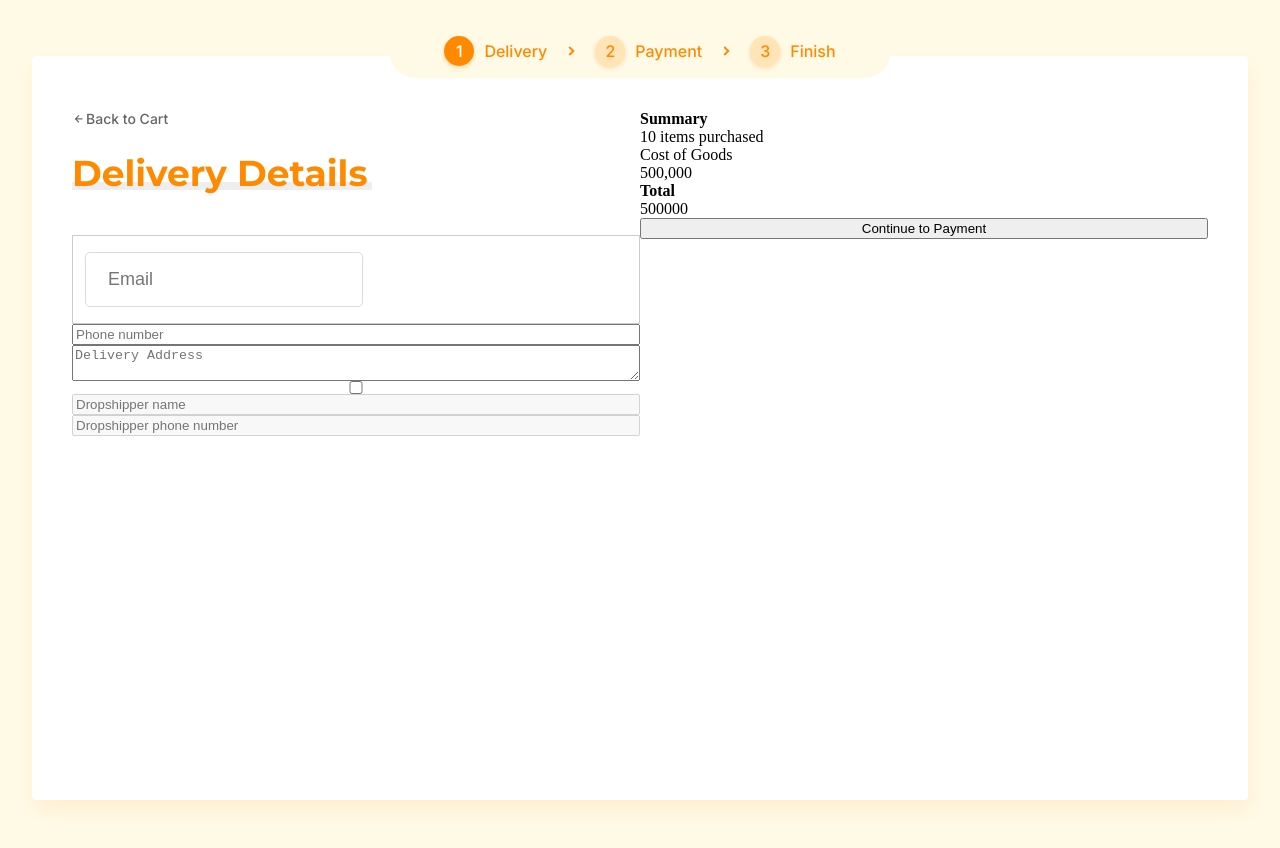
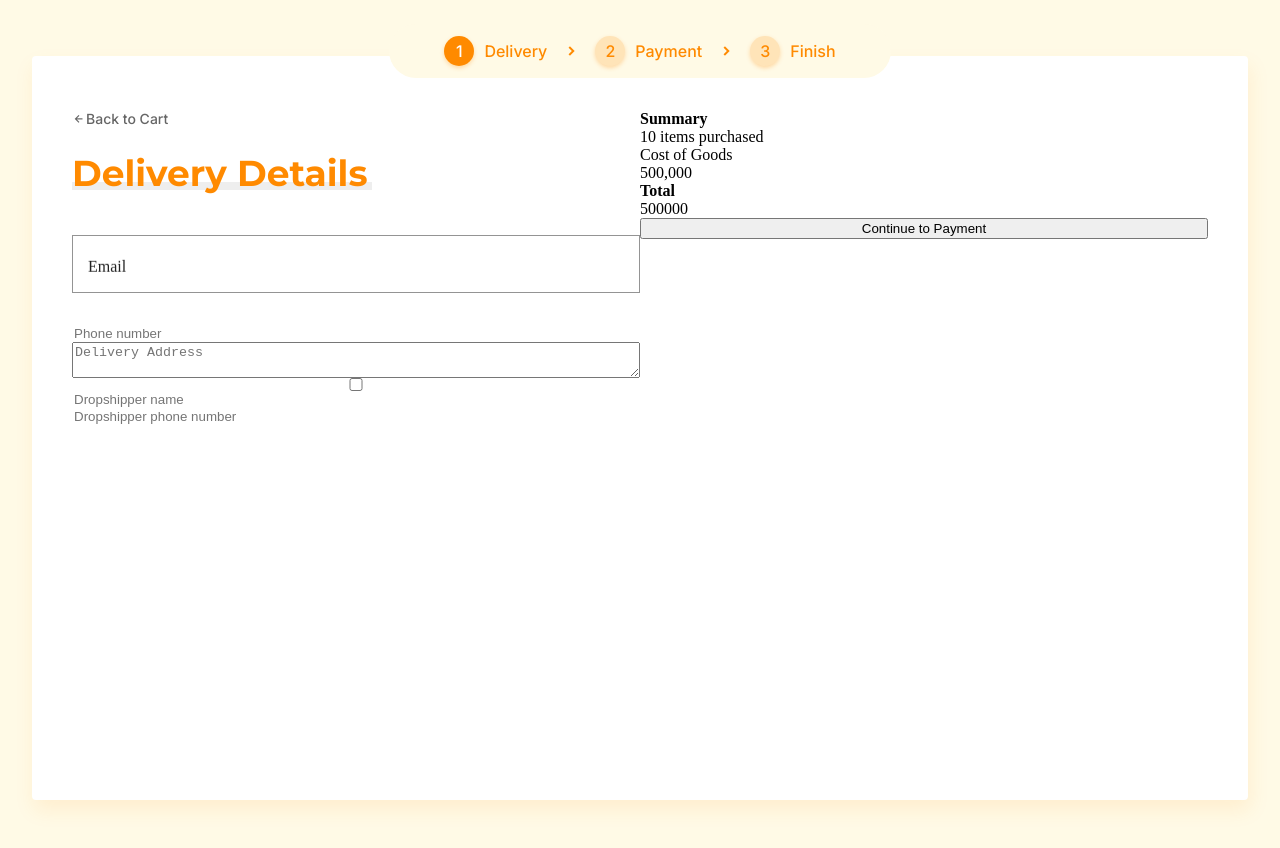
Before and after one commit to alfianahar/jakmall-test, a React (Vite) app: page / in a window 1280 px wide. Shown: the top 848 px of the page. Built offline with nearby package versions, Linux system fonts and the light colour scheme.

Commit message:
test button

```diff
--- a/src/App.jsx
+++ b/src/App.jsx
@@ -46,8 +46,8 @@ function App() {
         <Form next={next} isLastStep={isLastStep}>
           <MainContainer>
             {!isLastStep && (
-              <BackPageButton type="button" onClick={back}>
-                <i class='bx bx-left-arrow-alt'></i>
+              <BackPageButton back={back}>
+                <i className='bx bx-left-arrow-alt'></i>
                 Back to {backPageStep[currentStepIndex]}
               </BackPageButton>
             )}
--- a/src/components/BackPageButton.jsx
+++ b/src/components/BackPageButton.jsx
@@ -17,10 +17,10 @@ const BackButton = styled.button`
 `;
 
 
-const BackPageButton = ({ title, children }) => {
+const BackPageButton = ({ title, children, back }) => {
 
     return (
-        <BackButton>
+        <BackButton type="button" onClick={back}>
             {children}
         </BackButton>
     );
--- a/src/components/Input.jsx
+++ b/src/components/Input.jsx
@@ -2,74 +2,42 @@ import React from "react";
 import styled from "styled-components";
 
 const InputContainer = styled.div`
-  background: #FFFFFF;
-  border: 1px solid #CCCCCC;
-  padding: 1rem .75rem;
+  width: 100%;
+  height: 60px;
+  background-color: #fff;
+  border: 1px solid #ccc;
+  border-radius: 4px;
+  position: relative;
 `;
 
 const Label = styled.label`
-  font-family: 'Inter';
-  font-style: normal;
-  font-weight: 500;
-  font-size: 13px;
-  line-height: 16px;
-  color: #000000;
-  mix-blend-mode: normal;
-  opacity: 0.4;
-  font-family: 'Inter';
+  position: absolute;
+  left: 20px;
+  top: 20px;
+  font-size: 14px;
+  color: #ccc;
+  pointer-events: none;
+  transition: all 0.2s ease-out;
 `;
 
-const InputLabel = styled.label`
-width: 100%;
-  color: #8d8d8d;
-  position: absolute;
-  top: 27px;
-  left: 55px;
-  background: #ffffff;
-  transition: 300ms;
-  transform: translate(-50%, -50%);
-`;
-
-
 const InputField = styled.input`
+  width: 100%;
+  height: 100%;
+  font-size: 18px;
+  border: none;
   outline: none;
-  padding: 16px 22px;
-  border: 1px solid #dadce0;
-  font-size: 18px;
-  border-radius: 5px;
-
-  &:focus
-  {
-    border: 2px solid royalblue;
-  }
-
-  &:valid + ${InputLabel}
-  {
-    top: -1px;
-    padding: 0 3px;
-    font-size:14px;
-    color: #8d8d8d;
-  }
-
-  &:focus + ${InputLabel}
-  {
-    top: -1px;
-    padding: 0 3px;
-    font-size:14px;
-    color: royalblue;
-    transition: 300ms;
+  &:focus + ${Label} {
+    top: 10px;
+    font-size: 12px;
+    color: #333;
   }
 `;
 
-
-const Input = ({ label, children, ...rest }) => {
-  console.log(rest)
+const Input = ({ label, ...rest }) => {
   return (
     <InputContainer>
       <InputField {...rest} />
-      <InputLabel>
-        {label}
-      </InputLabel>
+      <Label htmlFor="input-field">{label}</Label>
     </InputContainer>
   );
 };
--- a/src/components/Stepper.jsx
+++ b/src/components/Stepper.jsx
@@ -83,12 +83,12 @@ const Stepper = ({ currentStep }) => {
                         <Circle active={currentStep >= 1}>1</Circle>
                         Delivery
                     </Step>
-                    <i style={{ color: '#FF8A00' }} class='bx bxs-chevron-right'></i>
+                    <i style={{ color: '#FF8A00' }} className='bx bxs-chevron-right'></i>
                     <Step active={currentStep >= 1}>
                         <Circle active={currentStep >= 2}>2</Circle>
                         Payment
                     </Step>
-                    <i style={{ color: '#FF8A00' }} class='bx bxs-chevron-right'></i>
+                    <i style={{ color: '#FF8A00' }} className='bx bxs-chevron-right'></i>
                     <Step active={currentStep >= 1}>
                         <Circle active={currentStep >= 3}>3</Circle>
                         Finish
--- a/src/form/DeliveryDetailStep.jsx
+++ b/src/form/DeliveryDetailStep.jsx
@@ -16,7 +16,12 @@ const DeliveryDetailStep = () => {
     return (
         <FormStep title="Delivery Details">
             <MainTittle>Delivery Details</MainTittle>
-            <Input type="text" placeholder="Email" {...register("Email", { required: true, pattern: /^\S+@\S+$/i })} />
+            <div class="floating">
+                <input className="floating__input" type="text" placeholder="Email" {...register("Email", { required: true, pattern: /^\S+@\S+$/i })} />
+                <label for="inputId" class="floating__label" data-content="Email">
+                    <span class="hidden--visually">Email</span>
+                </label>
+            </div>
 
             <input type="tel" placeholder="Phone number" {...register("Phone number", { required: true, minLength: 6, maxLength: 20, pattern: /^[0-9\-+(),]+$/i })} />
             <textarea placeholder="Delivery Address" {...register("Delivery Address", { required: true })} />
--- a/src/index.css
+++ b/src/index.css
@@ -1,7 +1,137 @@
+html,
 * {
   margin: 0;
 }
 
-.test {
-  padding: 143;
+:root {
+  --input__border: rgba(0, 0, 0, 0.42);
+  --input__border--hover: rgba(0, 0, 0, 0.62);
+  --label__color: #222;
+
+  --font__size: 16px;
+  --font__family: Roboto, Arial, sans-serif;
 }
+
+.floating {
+  margin-bottom: 2rem;
+  background-color: var(--field__background);
+  transition: background-color 0.2s ease;
+  border-top-left-radius: 4px;
+  border-top-right-radius: 4px;
+}
+
+.floating:hover,
+.floating:focus-within {
+  background-color: var(--field__background--hover);
+}
+
+.floating__input {
+  width: 100%;
+  box-sizing: border-box;
+  padding: 1.8rem 1rem 0.6rem;
+  font-size: 1rem;
+  border: 0.1rem solid var(--input__border);
+  transition: border-color 0.2s ease;
+  caret-color: var(--color__accent);
+}
+
+.floating:hover .floating__input {
+  border-color: var(--input__border--hover);
+}
+
+.floating__input::placeholder {
+  color: rgba(0, 0, 0, 0);
+}
+
+.floating__label {
+  display: block;
+  position: relative;
+  max-height: 0;
+  font-weight: 500;
+  pointer-events: none;
+}
+
+.floating__label::before {
+  color: var(--label__color);
+  content: attr(data-content);
+  display: inline-block;
+  filter: blur(0);
+  backface-visibility: hidden;
+  transform-origin: left top;
+  transition: transform 0.2s ease;
+  left: 1rem;
+  position: relative;
+}
+
+.floating__label::after {
+  bottom: 1rem;
+  content: "";
+  height: 0.1rem;
+  position: absolute;
+  transition: transform 180ms cubic-bezier(0.4, 0, 0.2, 1),
+    opacity 180ms cubic-bezier(0.4, 0, 0.2, 1), background-color 0.3s ease;
+  opacity: 0;
+  left: 0;
+  top: 100%;
+  margin-top: -0.1rem;
+  transform: scale3d(0, 1, 1);
+  width: 100%;
+  background-color: var(--color__accent);
+}
+
+.floating__input:focus + .floating__label::after {
+  transform: scale3d(1, 1, 1);
+  opacity: 1;
+}
+
+.floating__input:placeholder-shown + .floating__label::before {
+  transform: translate3d(0, -2.2rem, 0) scale3d(1, 1, 1);
+}
+
+.floating__label::before,
+.floating__input:focus + .floating__label::before {
+  transform: translate3d(0, -3.12rem, 0) scale3d(0.82, 0.82, 1);
+}
+
+.floating__input:focus + .floating__label::before {
+  color: var(--color__accent);
+}
+
+/* ---------------------------------------------- */
+/* --  Codepen styles & resets - not required  -- */
+/* ---------------------------------------------- */
+
+input {
+  background: none;
+  border-width: 0;
+  display: block;
+  width: 100%;
+}
+
+fieldset {
+  padding: 3rem 2rem 1.5rem;
+}
+
+legend {
+  padding: 0 0.5rem;
+}
+
+/* apply a natural box layout model to all elements, but allowing components to change */
+
+*,
+*:before,
+*:after {
+  box-sizing: inherit;
+}
+
+.hidden--visually {
+  border: 0;
+  clip: rect(1px 1px 1px 1px);
+  clip: rect(1px, 1px, 1px, 1px);
+  height: 1px;
+  margin: -1px;
+  overflow: hidden;
+  padding: 0;
+  position: absolute;
+  width: 1px;
+}
```
